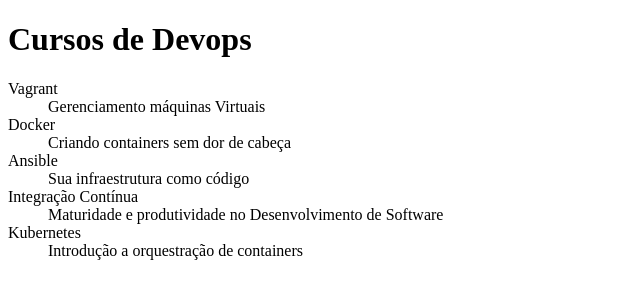
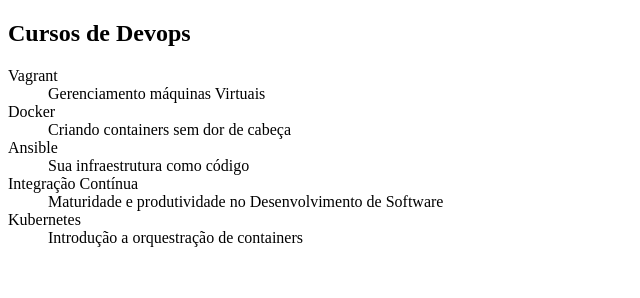
Before and after one commit to garciasjbv/leandro-git, a plain HTML site: page index.html in a window 1280 px wide. Shown: the whole page, without its empty margins (0-640 px from the left). Drawn offline with Linux system fonts and the light colour scheme.

Commit message:
h1 -> h2

```diff
--- a/index.html
+++ b/index.html
@@ -5,7 +5,7 @@
 	<title>Lista de cursos de DevOps da Alura</title>
 </head>
 <body>
-	<h1>Cursos de Devops</h1>
+	<h2>Cursos de Devops</h2>
 	<dl>
 		<dt>Vagrant</dt>
 		<dd>Gerenciamento máquinas Virtuais</dd>
```
